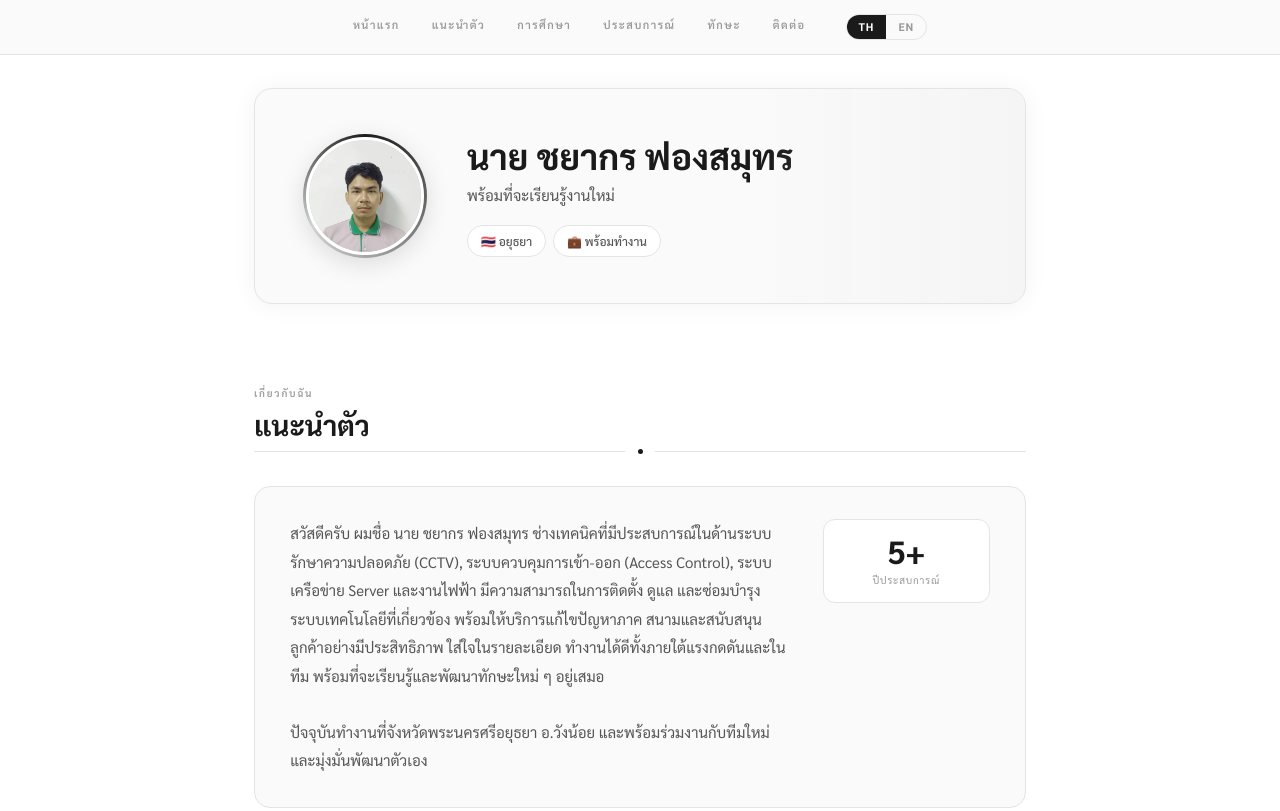
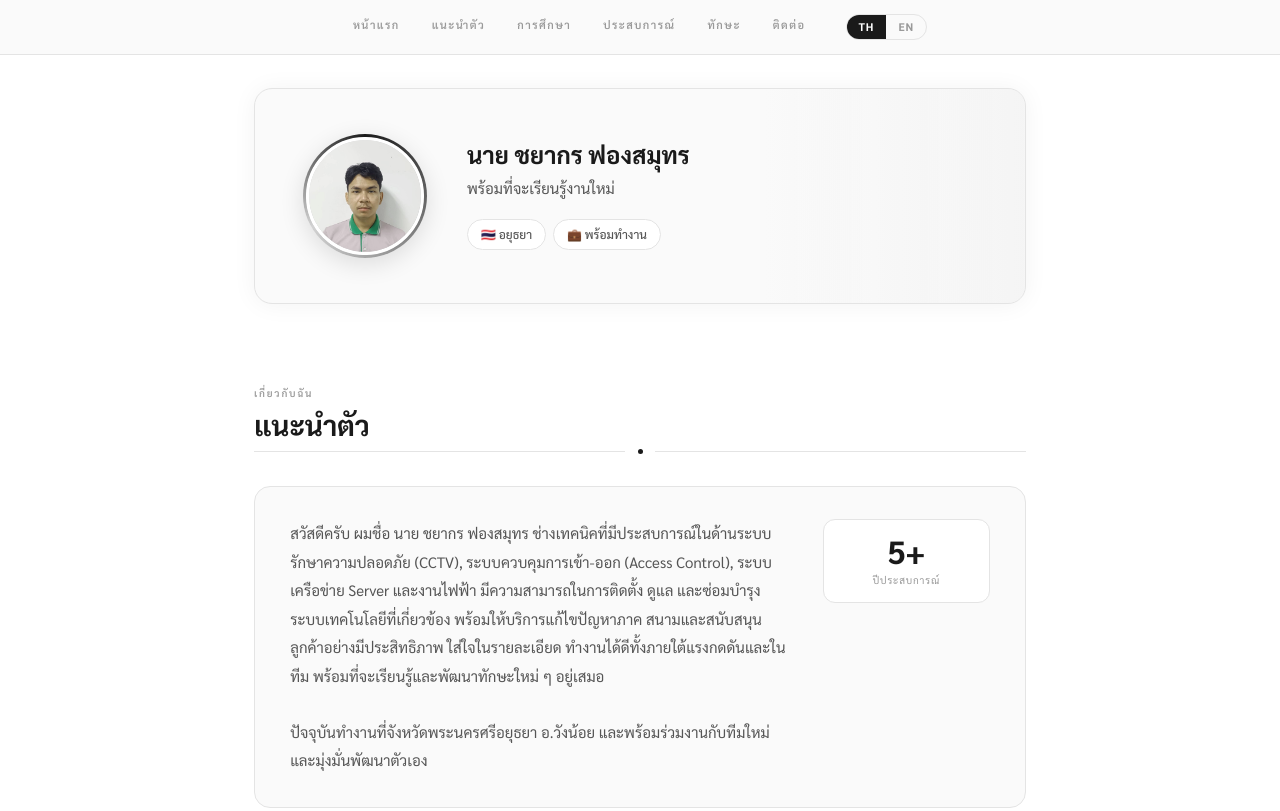
Before and after one commit to chayakorn0010-maker/Resume, a plain HTML site: page index.html in a window 1280 px wide. Shown: the top 811 px of the page. Drawn offline with Linux system fonts and the light colour scheme.

```diff
--- a/index.html
+++ b/index.html
@@ -89,7 +89,7 @@
   font-size:3rem;overflow:hidden;border:3px solid var(--white);
 }
 .avatar-inner img{width:100%;height:100%;object-fit:cover;border-radius:50%}
-.hero-text h1{font-size:2.2rem;font-weight:700;line-height:1.15;margin-bottom:.35rem}
+.hero-text h1{font-size:1.5rem;font-weight:700;line-height:1.15;margin-bottom:.35rem}
 .hero-role{font-size:14px;font-weight:500;color:var(--soft);letter-spacing:.04em;margin-bottom:.9rem;display:block}
 .hero-tagline{color:var(--mid);font-size:15px;line-height:1.8;max-width:380px}
 .hero-badges{display:flex;flex-wrap:wrap;gap:.45rem;margin-top:1.1rem}
```
